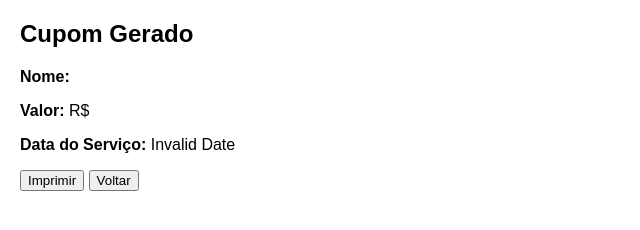
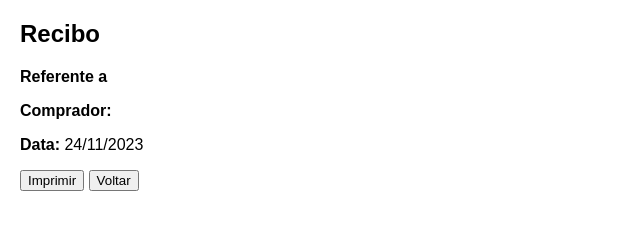
Before and after one commit to seinada10/Cupom, a plain HTML site: page index.html in a window 1280 px wide. Both pictures are taken after a click on the button "Gerar Cupom". Shown: the whole page, without its empty margins (0-640 px from the left). Drawn offline with Linux system fonts and the light colour scheme.

Commit message:
Update index.html

```diff
--- a/index.html
+++ b/index.html
@@ -36,21 +36,18 @@
         <label for="nome">Nome do Serviço:</label>
         <input type="text" id="nome" required>
 
-        <label for="valor">Valor (R$):</label>
-        <input type="number" id="valor" required>
-
-        <label for="data">Data do Serviço:</label>
-        <input type="date" id="data" required>
+        <label for="comprador">Comprador:</label>
+        <input type="text" id="comprador" required>
         <br>
         <button type="button" onclick="gerarCupom()">Gerar Cupom</button>
         <button type="button" onclick="limparCampos()">Limpar Campos</button>
     </form>
 
     <div id="cupom">
-        <h2>Cupom Gerado</h2>
-        <p><strong>Nome:</strong> <span id="cupomNome"></span></p>
-        <p><strong>Valor:</strong> R$<span id="cupomValor"></span></p>
-        <p><strong>Data do Serviço:</strong> <span id="cupomTipo"></span></p>
+        <h2>Recibo</h2>
+        <p><strong>Referente a</strong> <span id="cupomNome">.</span></p>
+        <p><strong>Comprador:</strong> <span id="cupomComprador"></span></p>
+        <p><strong>Data:</strong> <span id="cupomData"></span></p>
 
         <button onclick="imprimirCupom()">Imprimir</button>
         <button onclick="voltarFormulario()">Voltar</button>
@@ -59,32 +56,29 @@
     <script>
         function gerarCupom() {
             const nome = document.getElementById('nome').value;
-            const valor = document.getElementById('valor').value;
-            const dataInput = document.getElementById('data');
-            const data = formatDate(dataInput.value);
+            const comprador = document.getElementById('comprador').value;
+            const dataAtual = getDataAtual();
 
             document.getElementById('cupomNome').innerText = nome;
-            document.getElementById('cupomValor').innerText = valor;
-            document.getElementById('cupomTipo').innerText = data;
+            document.getElementById('cupomComprador').innerText = comprador;
+            document.getElementById('cupomData').innerText = dataAtual;
 
             document.getElementById('formulario').style.display = 'none';
             document.getElementById('cupom').style.display = 'block';
         }
 
-        function formatDate(dateString) {
+        function getDataAtual() {
             const options = { day: 'numeric', month: 'numeric', year: 'numeric' };
-            return new Date(dateString).toLocaleDateString('pt-BR', options);
+            return new Date().toLocaleDateString('pt-BR', options);
         }
 
         function limparCampos() {
             document.getElementById('nome').value = '';
-            document.getElementById('valor').value = '';
-            document.getElementById('data').value = '';
+            document.getElementById('comprador').value = '';
+            document.getElementById('dataAtual').innerText = '';
         }
 
         function imprimirCupom() {
-
-          // Lógica para impressão (pode variar dependendo do ambiente)
             const botoes = document.querySelectorAll('#cupom button');
             botoes.forEach(botao => {
                 botao.style.display = 'none';
@@ -92,7 +86,6 @@
 
             print();
 
-          // Adicionar os botões de volta após 5 segundos
             setTimeout(function() {
                 botoes.forEach(botao => {
                     botao.style.display = 'block';
```
Lines whose indentation alone changed are shown as unchanged.
